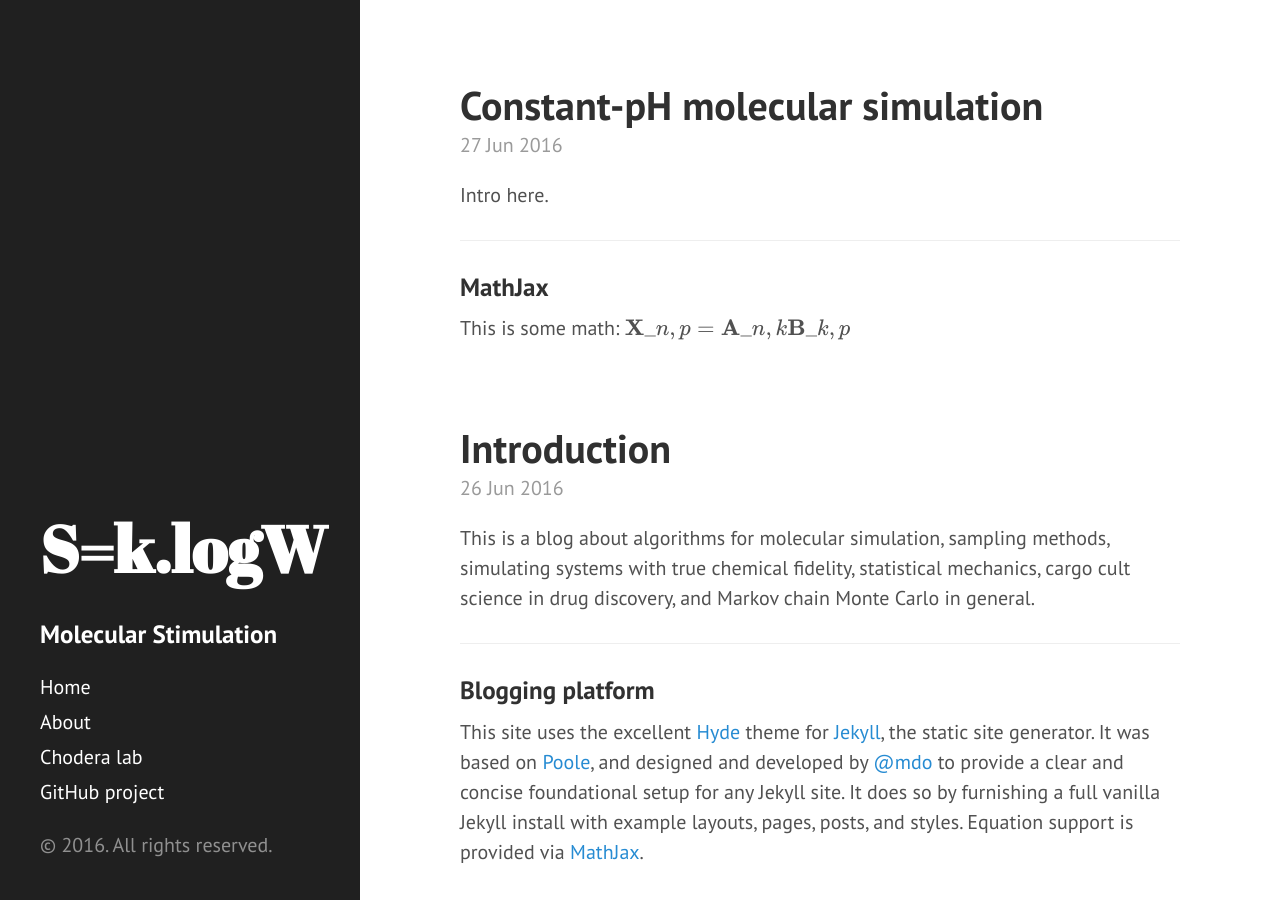
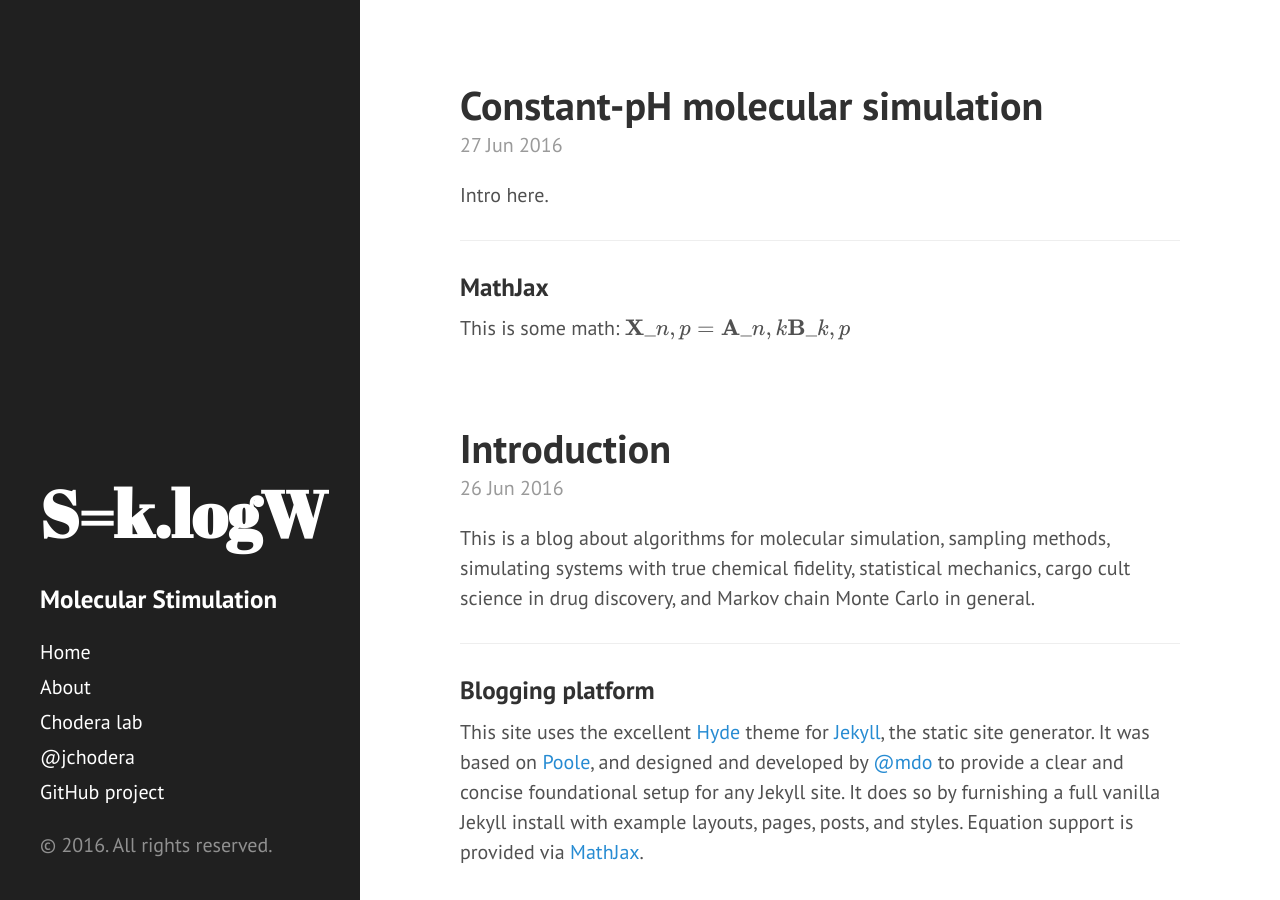
Before and after one commit to choderalab/klogw, a Jekyll site: the page built from index.html, in a window 1280 px wide and 900 px high. Built offline with Jekyll 4.4.1, drawn with Linux system fonts in a browser that asks for light colours; Markdown is read by kramdown in place of the engine named in the settings; formulas are drawn with MathJax 3; the list of posts is cut into pages by our own code.

Commit message:
Add twitter link

```diff
--- a/_includes/sidebar.html
+++ b/_includes/sidebar.html
@@ -36,6 +36,7 @@
       <!-- <span class="sidebar-nav-item">Currently v{{ site.version }}</span> -->
       <!-- <a class="sidebar-nav-item" href="{{ site.author.url }}">{{ site.author.urlname }}</a> -->
       <a class="sidebar-nav-item" href="http://choderalab.org">Chodera lab</a>
+      <a class="sidebar-nav-item" href="http://twitter.com/jchodera">@jchodera</a>
       <a class="sidebar-nav-item" href="{{ site.github.repo }}">GitHub project</a>
     </nav>
 
```
